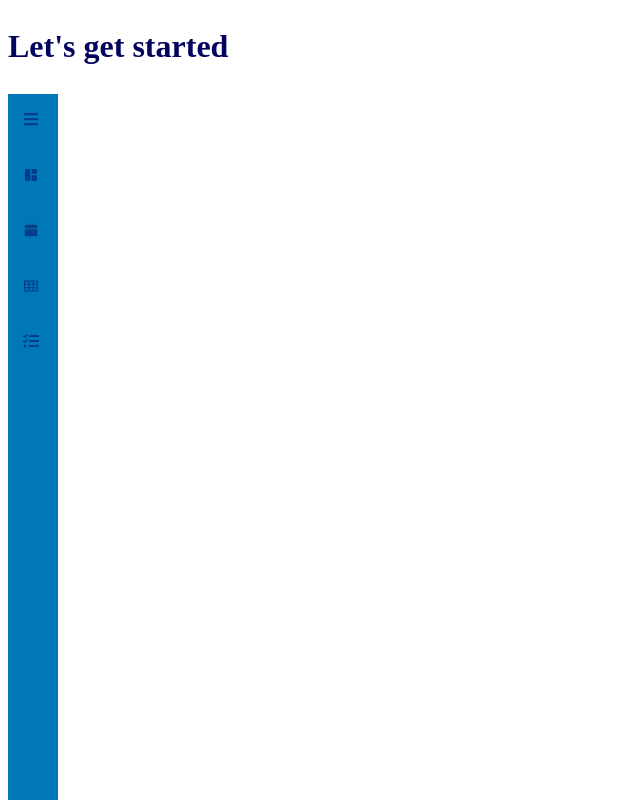
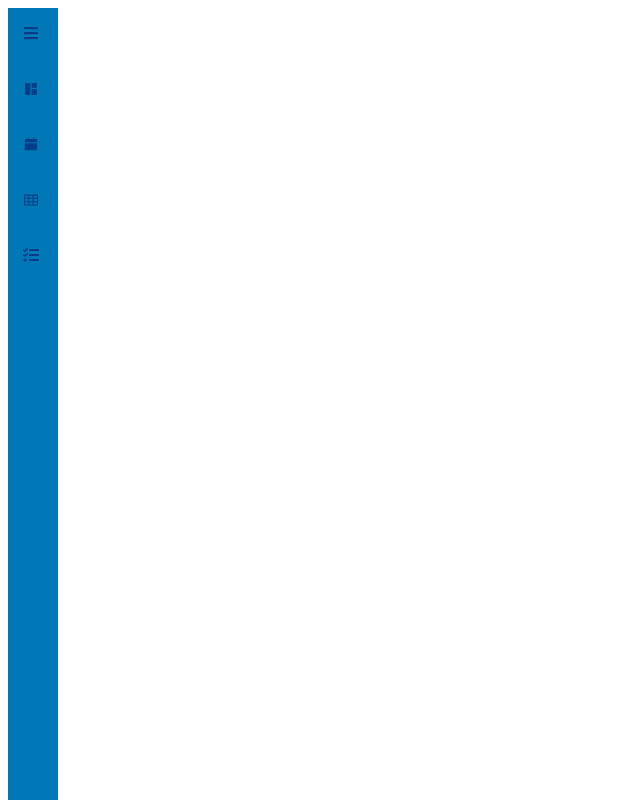
Before and after one commit to Doubting-Thomas/admin-dashboard, a React (Create React App) app: page /dashboard in a window 1280 px wide. Shown: the top 800 px of the page, without its empty margins (0-640 px from the left). Built offline with nearby package versions, Linux system fonts and the light colour scheme; the HTML template or start-up script is replaced by a standard one.

Commit message:
fix: remove dummy text

```diff
--- a/src/App.jsx
+++ b/src/App.jsx
@@ -6,7 +6,6 @@ import Dashboard from "./pages/Dashboard";
 const App = () => {
   return (
     <div className="dashboard">
-      <h1>Let's get started</h1>
       <BrowserRouter>
         <Sidebar>
           <Routes>
```
